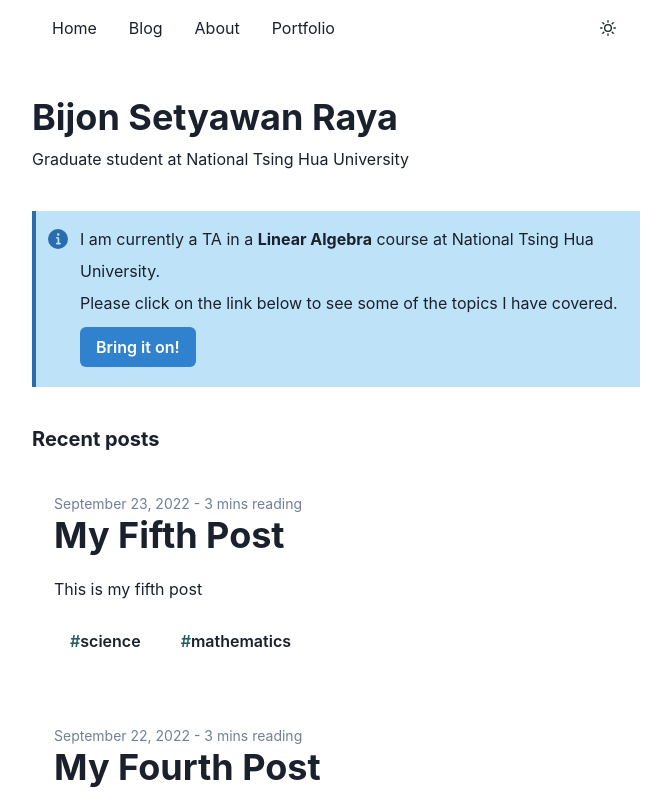
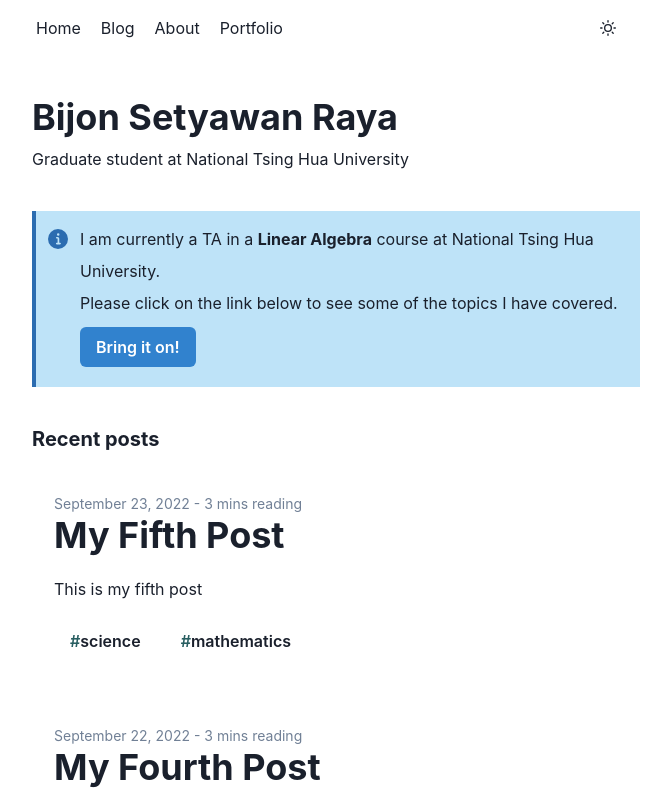
Before and after one commit to bsraya/bsraya, a Next.js app: page / in a window 1280 px wide. Shown: the top 800 px of the page, without its empty margins (304-975 px from the left). Built offline with nearby package versions, Linux system fonts and the light colour scheme; a small style sheet from the web is missing.

Commit message:
style: remove paddings

```diff
--- a/components/Navlink.tsx
+++ b/components/Navlink.tsx
@@ -1,12 +1,11 @@
 import { Link } from '@chakra-ui/react'
-import Page from 'next/link'
+import NextLink from 'next/link'
 
 export default function Navlink ({ href, children }: { href: string, children: React.ReactNode }): JSX.Element {
     return (
-        <Page href={href}>
+        <NextLink href={href}>
             <Link
-                px={4}
-                py={2}
+                mr={5}
                 rounded={'md'}
                 variant="ghost"
                 _hover={{
@@ -15,6 +14,6 @@ export default function Navlink ({ href, children }: { href: string, children: R
             >
                 {children}
             </Link>
-        </Page>
+        </NextLink>
     )
 }
```
